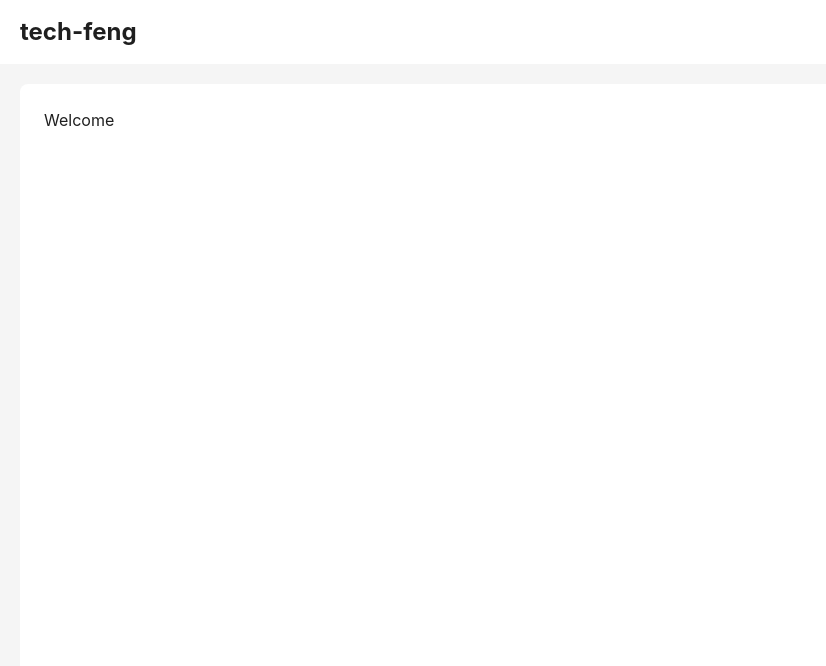
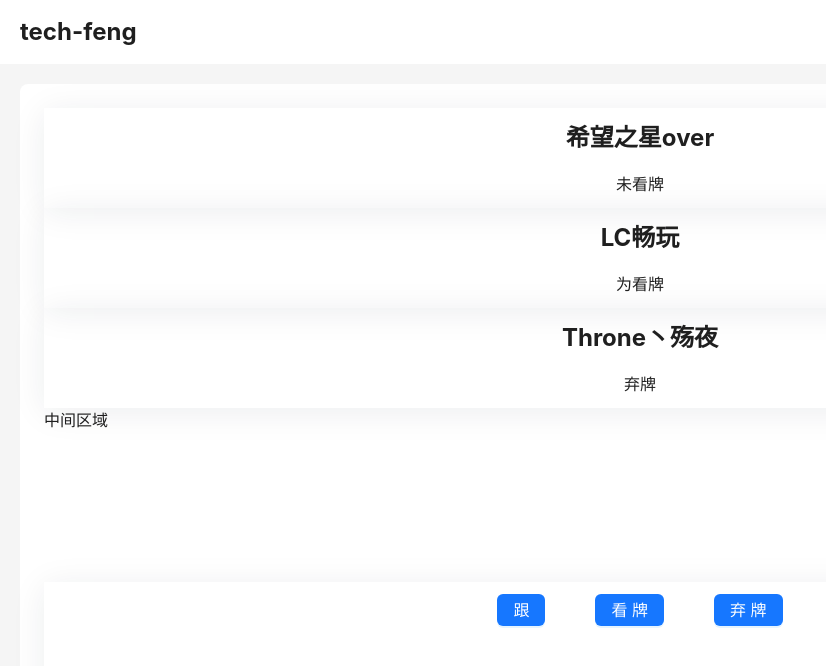
Before and after one commit to tech-zjf/pocker, a React (Vite) app in the folder packages/pocker/: page / in a window 1280 px wide. Shown: the top 666 px of the page, without its empty margins (0-826 px from the left). Built offline with nearby package versions, Linux system fonts and the light colour scheme.

Commit message:
feat: ui

```diff
--- /dev/null
+++ b/packages/pocker/src/pages/home/components/desktop/index.tsx
@@ -0,0 +1,81 @@
+import { Player } from '../../interface';
+import DesktopMine from './mine';
+import DesktopOtherPlayerItem from './other-player-item';
+
+const mock: Player[] = [
+    {
+        id: 1,
+        phone: '1234',
+        name: 'Throne丶殇影',
+        isMine: true,
+        pockers: [
+            { type: '红桃', value: 'A' },
+            { type: '黑桃', value: 'A' },
+            { type: '方块', value: 'A' }
+        ],
+        isSpeech: true,
+        status: '看牌',
+        betting: 66
+    },
+    {
+        id: 2,
+        phone: '1234',
+        name: '希望之星over',
+        isMine: false,
+        pockers: [
+            { type: '红桃', value: 'A' },
+            { type: '黑桃', value: 'A' },
+            { type: '方块', value: 'A' }
+        ],
+        isSpeech: false,
+        status: '未看牌',
+        betting: 20
+    },
+    {
+        id: 1,
+        phone: '1234',
+        name: 'LC畅玩',
+        isMine: false,
+        pockers: [
+            { type: '红桃', value: 'A' },
+            { type: '黑桃', value: 'A' },
+            { type: '方块', value: 'A' }
+        ],
+        isSpeech: false,
+        status: '为看牌',
+        betting: 20
+    },
+    {
+        id: 1,
+        phone: '1234',
+        name: 'Throne丶殇夜',
+        isMine: false,
+        pockers: [
+            { type: '红桃', value: 'A' },
+            { type: '黑桃', value: 'A' },
+            { type: '方块', value: 'A' }
+        ],
+        isSpeech: false,
+        status: '弃牌',
+        betting: 20
+    }
+];
+
+const PockerDesktop: React.FC = () => {
+    const otherPlayers = mock.slice(1, 4);
+    const mine = mock[0];
+    return (
+        <div className="h-full flex  flex-col ">
+            <div className={`flex-1 grid  grid-cols-${otherPlayers.length} gap-x-5`}>
+                {otherPlayers.map((item) => {
+                    return <DesktopOtherPlayerItem key={item.id} item={item} />;
+                })}
+            </div>
+            <div className="flex-1">中间区域</div>
+            <div className="flex-1">
+                <DesktopMine item={mine} />
+            </div>
+        </div>
+    );
+};
+export default PockerDesktop;
--- /dev/null
+++ b/packages/pocker/src/pages/home/components/desktop/mine.tsx
@@ -0,0 +1,25 @@
+import { BasicComponentProps } from '@/components/interface';
+import { Player } from '../../interface';
+import { Button, Space } from 'antd';
+
+interface DesktopMineProps extends BasicComponentProps {
+    item: Player;
+}
+
+const DesktopMine: React.FC<DesktopMineProps> = (props) => {
+    const { item } = props;
+    return (
+        <div className="h-full p-3 custom-shadow">
+            <div className="desktop-mine-head">
+                <div className=" flex items-center justify-center">
+                    <Space size={50}>
+                        <Button type="primary">跟</Button>
+                        <Button type="primary">看牌</Button>
+                        <Button type="primary">弃牌</Button>
+                    </Space>
+                </div>
+            </div>
+        </div>
+    );
+};
+export default DesktopMine;
--- /dev/null
+++ b/packages/pocker/src/pages/home/components/desktop/other-player-item.tsx
@@ -0,0 +1,22 @@
+import { BasicComponentProps } from '@/components/interface';
+import { Player } from '../../interface';
+
+interface OtherPlayerItemProps extends BasicComponentProps {
+    item: Player;
+}
+
+const DesktopOtherPlayerItem: React.FC<OtherPlayerItemProps> = (props) => {
+    const { item } = props;
+    return (
+        <div className=" col-span-1 custom-shadow p-3">
+            <h2 className=" text-center">{item.name}</h2>
+            <div className="flex items-center justify-center mt-4">
+                <div>
+                    <p>{item.status}</p>
+                </div>
+            </div>
+        </div>
+    );
+};
+
+export default DesktopOtherPlayerItem;
--- /dev/null
+++ b/packages/pocker/src/pages/home/components/desktop/pocker-card.tsx
@@ -0,0 +1,5 @@
+const PockerCard: React.FC = () => {
+    return <div>棋牌</div>;
+};
+
+export default PockerCard;
--- a/packages/pocker/src/pages/home/index.tsx
+++ b/packages/pocker/src/pages/home/index.tsx
@@ -1,7 +1,9 @@
+import PockerDesktop from './components/desktop';
+
 const Home: React.FC = () => {
     return (
-        <div className="" style={{ height: 1200 }}>
-            Welcome
+        <div className="h-full ">
+            <PockerDesktop />
         </div>
     );
 };
--- /dev/null
+++ b/packages/pocker/src/pages/home/interface.ts
@@ -0,0 +1,13 @@
+export interface Player {
+    id: number;
+    phone: string;
+    name: string;
+    isMine: boolean;
+    pockers: Array<{
+        type: string;
+        value: string;
+    }>;
+    isSpeech: boolean;
+    status: string;
+    betting: number;
+}
```
